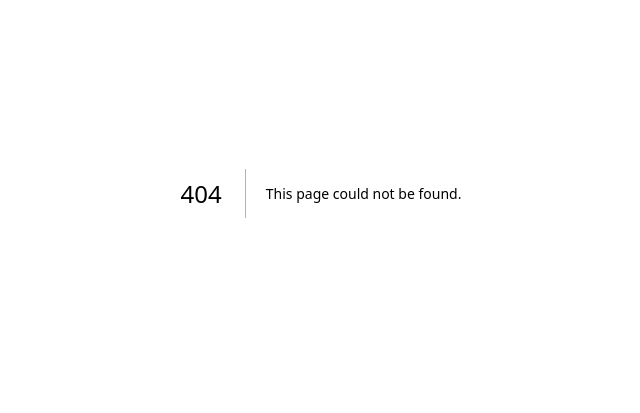
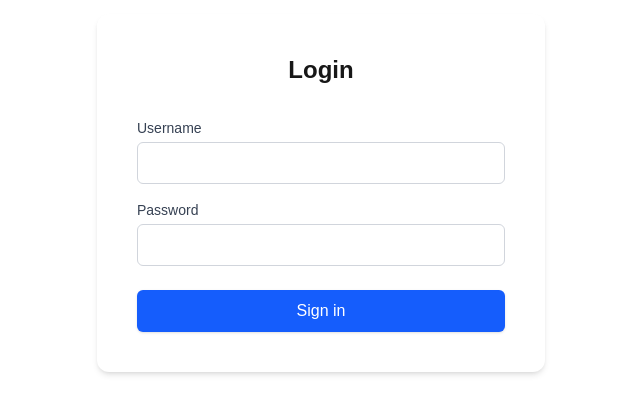
Before and after one commit to JuankMorcillo/trying-next, a Next.js app: page /login in a window 1280 px wide. Before the commit this address had no page. Shown: the part 207-620 px from the top of the page, without its empty margins (319-959 px from the left). Built offline with nearby package versions, Linux system fonts and the light colour scheme; no server answers.

Commit message:
feature: uso del modulo de autenticacion y acceso a la pagina

```diff
--- a/src/app/layout.js
+++ b/src/app/layout.js
@@ -1,5 +1,9 @@
+'use client';
+
 import { Geist, Geist_Mono } from "next/font/google";
 import "./globals.css";
+import { DataProvider } from "@/context/DataContext";
+import { SessionProvider } from "next-auth/react"
 
 const geistSans = Geist({
   variable: "--font-geist-sans",
@@ -11,18 +15,17 @@ const geistMono = Geist_Mono({
   subsets: ["latin"],
 });
 
-export const metadata = {
-  title: "Create Next App",
-  description: "Generated by create next app",
-};
-
 export default function RootLayout({ children }) {
   return (
     <html lang="en">
       <body
         className={`${geistSans.variable} ${geistMono.variable} antialiased`}
       >
-        {children}
+        <SessionProvider>
+          <DataProvider>
+            {children}
+          </DataProvider>
+        </SessionProvider>
       </body>
     </html>
   );
--- /dev/null
+++ b/src/app/login/page.js
@@ -0,0 +1,91 @@
+'use client';
+
+import { signIn } from "next-auth/react";
+import { useState } from 'react';
+import { useRouter } from 'next/navigation';
+
+export default function Login() {
+    const [user, setUsername] = useState('');
+    const [password, setPassword] = useState('');
+    const [error, setError] = useState('');
+    const router = useRouter();
+
+    const handleSubmit = async (e) => {
+        e.preventDefault();
+        setError('');
+
+        try {
+            const result = await signIn('credentials', {
+                user,
+                password,
+                redirect: false
+            });
+
+            if (result?.error) {
+                setError('Invalid credentials');
+            } else {
+                router.push('/');
+                router.refresh();
+            }
+        } catch (error) {
+            setError('An error occurred during sign in');
+        }
+    };
+
+    return (
+        <div className="flex min-h-screen flex-col items-center justify-center p-24">
+            <div className="w-full max-w-md space-y-8 p-10 bg-white rounded-xl shadow-md">
+                <h1 className="text-2xl font-bold text-center">Login</h1>
+
+                {error && (
+                    <div className="bg-red-100 border border-red-400 text-red-700 px-4 py-3 rounded">
+                        {error}
+                    </div>
+                )}
+
+                <form onSubmit={handleSubmit} className="mt-8 space-y-6">
+                    <div className="space-y-4">
+                        <div>
+                            <label htmlFor="username" className="block text-sm font-medium text-gray-700">
+                                Username
+                            </label>
+                            <input
+                                id="username"
+                                name="username"
+                                type="text"
+                                value={user}
+                                onChange={(e) => setUsername(e.target.value)}
+                                required
+                                className="mt-1 block w-full px-3 py-2 border border-gray-300 rounded-md"
+                            />
+                        </div>
+
+                        <div>
+                            <label htmlFor="password" className="block text-sm font-medium text-gray-700">
+                                Password
+                            </label>
+                            <input
+                                id="password"
+                                name="password"
+                                type="password"
+                                value={password}
+                                onChange={(e) => setPassword(e.target.value)}
+                                required
+                                className="mt-1 block w-full px-3 py-2 border border-gray-300 rounded-md"
+                            />
+                        </div>
+                    </div>
+
+                    <div>
+                        <button
+                            type="submit"
+                            className="w-full py-2 px-4 border border-transparent rounded-md shadow-sm text-white bg-blue-600 hover:bg-blue-700"
+                        >
+                            Sign in
+                        </button>
+                    </div>
+                </form>
+            </div>
+        </div>
+    );
+}
--- a/src/app/page.js
+++ b/src/app/page.js
@@ -1,103 +1,44 @@
-import Image from "next/image";
+'use client';
+
+import { signOut, useSession } from "next-auth/react";
+import { useEffect } from "react";
+import { useRouter } from "next/navigation";
 
 export default function Home() {
+  const { data: session, status } = useSession();
+  const router = useRouter();
+
+  const handleLogout = () => {
+    signOut({ redirect: true, callbackUrl: '/login' });
+  };
+
+  useEffect(() => {
+    console.log(session);
+
+    if (status === "unauthenticated") {
+      router.push("/login");
+    }
+  }, [status, router]);
+
+  if (status === "loading") {
+    return <div>Loading...</div>;
+  }
+
+  // Solo se muestra si el usuario está autenticado
   return (
-    <div className="grid grid-rows-[20px_1fr_20px] items-center justify-items-center min-h-screen p-8 pb-20 gap-16 sm:p-20 font-[family-name:var(--font-geist-sans)]">
-      <main className="flex flex-col gap-[32px] row-start-2 items-center sm:items-start">
-        <Image
-          className="dark:invert"
-          src="/next.svg"
-          alt="Next.js logo"
-          width={180}
-          height={38}
-          priority
-        />
-        <ol className="list-inside list-decimal text-sm/6 text-center sm:text-left font-[family-name:var(--font-geist-mono)]">
-          <li className="mb-2 tracking-[-.01em]">
-            Get started by editing{" "}
-            <code className="bg-black/[.05] dark:bg-white/[.06] px-1 py-0.5 rounded font-[family-name:var(--font-geist-mono)] font-semibold">
-              src/app/page.js
-            </code>
-            .
-          </li>
-          <li className="tracking-[-.01em]">
-            Save and see your changes instantly.
-          </li>
-        </ol>
-
-        <div className="flex gap-4 items-center flex-col sm:flex-row">
-          <a
-            className="rounded-full border border-solid border-transparent transition-colors flex items-center justify-center bg-foreground text-background gap-2 hover:bg-[#383838] dark:hover:bg-[#ccc] font-medium text-sm sm:text-base h-10 sm:h-12 px-4 sm:px-5 sm:w-auto"
-            href="https://vercel.com/new?utm_source=create-next-app&utm_medium=appdir-template-tw&utm_campaign=create-next-app"
-            target="_blank"
-            rel="noopener noreferrer"
-          >
-            <Image
-              className="dark:invert"
-              src="/vercel.svg"
-              alt="Vercel logomark"
-              width={20}
-              height={20}
-            />
-            Deploy now
-          </a>
-          <a
-            className="rounded-full border border-solid border-black/[.08] dark:border-white/[.145] transition-colors flex items-center justify-center hover:bg-[#f2f2f2] dark:hover:bg-[#1a1a1a] hover:border-transparent font-medium text-sm sm:text-base h-10 sm:h-12 px-4 sm:px-5 w-full sm:w-auto md:w-[158px]"
-            href="https://nextjs.org/docs?utm_source=create-next-app&utm_medium=appdir-template-tw&utm_campaign=create-next-app"
-            target="_blank"
-            rel="noopener noreferrer"
-          >
-            Read our docs
-          </a>
-        </div>
-      </main>
-      <footer className="row-start-3 flex gap-[24px] flex-wrap items-center justify-center">
-        <a
-          className="flex items-center gap-2 hover:underline hover:underline-offset-4"
-          href="https://nextjs.org/learn?utm_source=create-next-app&utm_medium=appdir-template-tw&utm_campaign=create-next-app"
-          target="_blank"
-          rel="noopener noreferrer"
+    <div className="p-8">
+      <h1 className="text-2xl font-bold">Bienvenido, {session?.user?.nombres} {session?.user?.apellidos}</h1>
+      <div className="mt-4">
+        <a href="/clients" className="text-blue-500 hover:underline">
+          Ir a Clientes
+        </a>
+        <button
+          onClick={handleLogout}
+          className="text-blue-500 hover:underline ml-4 bg-transparent border-none cursor-pointer"
         >
-          <Image
-            aria-hidden
-            src="/file.svg"
-            alt="File icon"
-            width={16}
-            height={16}
-          />
-          Learn
-        </a>
-        <a
-          className="flex items-center gap-2 hover:underline hover:underline-offset-4"
-          href="https://vercel.com/templates?framework=next.js&utm_source=create-next-app&utm_medium=appdir-template-tw&utm_campaign=create-next-app"
-          target="_blank"
-          rel="noopener noreferrer"
-        >
-          <Image
-            aria-hidden
-            src="/window.svg"
-            alt="Window icon"
-            width={16}
-            height={16}
-          />
-          Examples
-        </a>
-        <a
-          className="flex items-center gap-2 hover:underline hover:underline-offset-4"
-          href="https://nextjs.org?utm_source=create-next-app&utm_medium=appdir-template-tw&utm_campaign=create-next-app"
-          target="_blank"
-          rel="noopener noreferrer"
-        >
-          <Image
-            aria-hidden
-            src="/globe.svg"
-            alt="Globe icon"
-            width={16}
-            height={16}
-          />
-          Go to nextjs.org →
-        </a>
-      </footer>
+          Logout
+        </button>
+      </div>
     </div>
   );
 }
```
